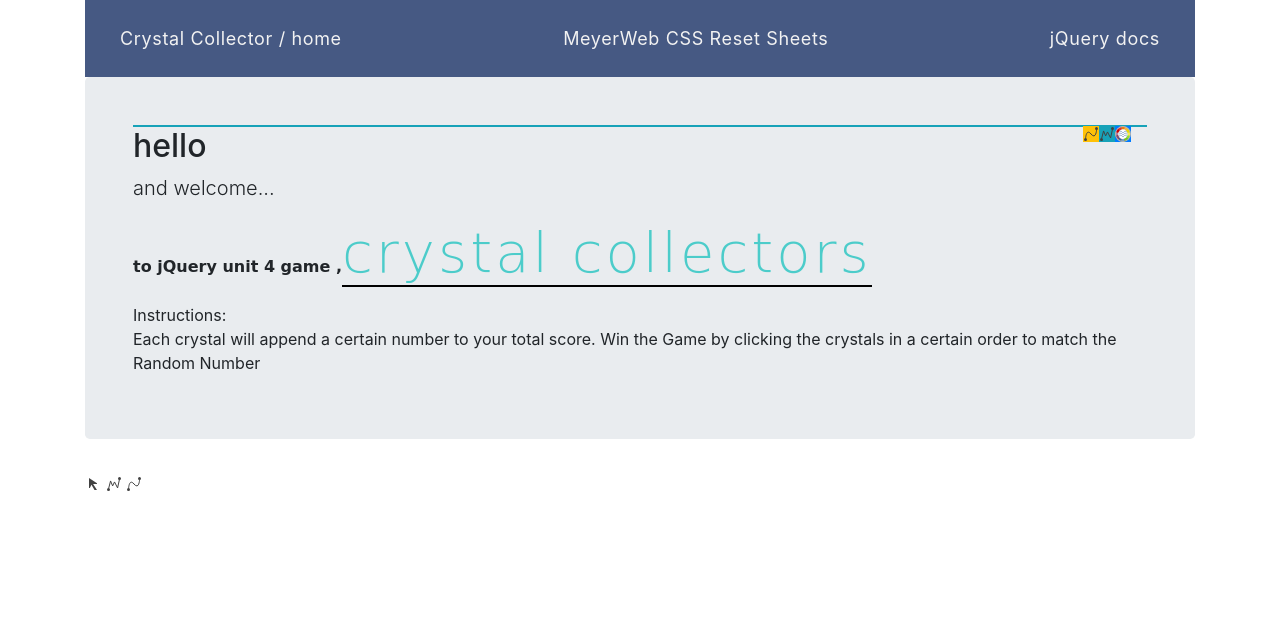
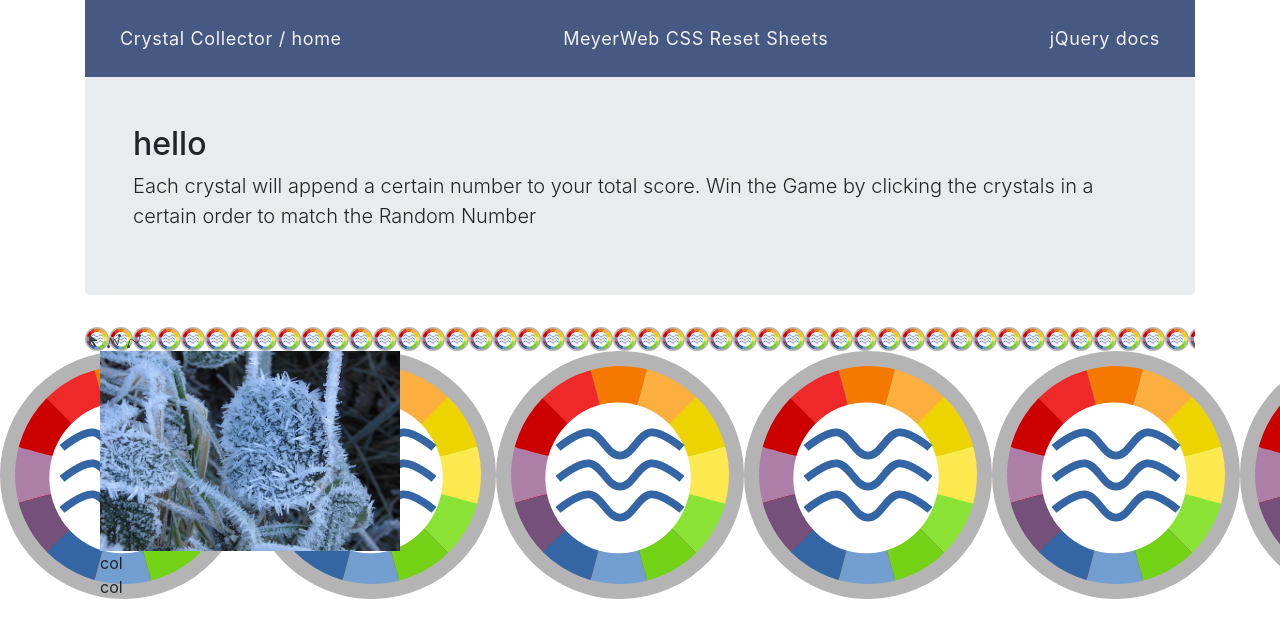
Before and after one commit to HCdev134/unit-4-game, a plain HTML site: page index.html in a window 1280 px wide. Drawn offline with nearby package versions, Linux system fonts and the light colour scheme; files whose address does not match are found by name.

Commit message:
simple changes

```diff
--- a/assets/javascript/game103.js
+++ b/assets/javascript/game103.js
@@ -1,6 +1,16 @@
 /*---Global Variables Should go here--
 ------------------------------------*/
 
+
+var crystalNums = [];
+var ice_crystal_val = Math.random(2);
+
+var ice_crystal_ele = document.getElementById("ice-crystal");
+
+ice_crystal_ele.addEventListener("click", iceCrystalTest)
+function iceCrystalTest(){
+console.log("ice crystal value:", ice_crystal_val)
+}
 //Setting our Crystal Object / nested object w/ values to call at particular time
 
 var crystalValues = {
--- a/index.html
+++ b/index.html
@@ -1,5 +1,6 @@
 <!DOCTYPE html>
 <html>
+
 <head>
     <meta charset="utf-8" />
     <meta http-equiv="X-UA-Compatible" content="IE=edge">
@@ -14,12 +15,13 @@
 
     <link rel="stylesheet" type="text/css" media="screen" href="assets/css/style.css" />
     <style>
-        .red-tooltip + .tooltip > .tooltip-inner {
+        .red-tooltip+.tooltip>.tooltip-inner {
             background-color: #f00;
         }
     </style>
 
 </head>
+
 <body>
     <!--introducing the game and providing some simple markup to start layout -->
     <div class="container">
@@ -35,30 +37,22 @@
                 <div class="jumbotron w-100 p-5">
                     <!--nested jumbotron for images-->
                     <!--border class with heightless container is on purpose, to give a line there, instead of adding extra elements  -->
-                    <div class="container border border-info">
-                        <img class="float-right img red-tooltip bg-primary" src="assets/images/gimp-color-water.svg" data-toggle="tooltip" " data-placement="left" title="Crystal" >
-                        <img class="float-right img bg-info" src="assets/images/gimp-curve-free.svg" data-toggle="tooltip" data-placement="top" title="Crystal" >
-                        <img class="float-right img bg-warning" src="assets/images/gimp-curve-smooth.svg"  data-toggle="tooltip" data-placement="right" title="Crystal" >
-                </div>
+
                     <h2>hello</h2>
-                    <p class="lead">and welcome...</p>
-                    <p class="greet">to jQuery unit 4 game ,<span class="display-4 game-name" >crystal collectors</span></p>
-                    <div id="instructions-container" class="container">
-                            <div class="row">
-                                <div class="col-xs-12">
-                                    Instructions:
 
-                             <blockquote> Each crystal will append a certain number to your total score.  Win the Game by clicking the crystals in a certain order to match the Random Number </blockquote>
-                                </div>
-                            </div>
-                        </div>
+                    <p class="lead">Each crystal will append a certain number to your total score.
+                        Win the Game by clicking
+                        the crystals in a certain order
+                        to match the Random Number
+                    </p>
                 </div>
             </div>
         </div>
     </div>
 
 
-    <div id="math-output" class="container bg-dark text-light" onclick="randomNumber()" >
+
+    <div id="math-output" class="container bg-dark text-light" onclick="randomNumber()">
 
     </div>
 
@@ -78,13 +72,26 @@
     <div id="game-img-container" class="container">
         <div class="crystal-container">
 
-    <img src="assets/images/gimp-cursor.svg" title="Crystal" data-placement="right" alt="broken image" >
+            <img src="assets/images/gimp-cursor.svg" title="Crystal" data-placement="right" alt="broken image">
             <img src="assets/images/gimp-curve-free.svg" title="Crystal" data-placement="right" alt="broken image">
             <img src="assets/images/gimp-curve-smooth.svg" title="Crystal" data-placement="right" alt="broken image">
 
         </div>
     </div>
 
+    <div class="crystal-container">
+        <div class="container">
+            <div class="col-s-12 col-md-4">
+                <img src="assets/images/ice-crystal.jpg" alt="" id="ice-crystal" width="300" height="200">
+            </div>
+            <div class="col-s-12 col-md-4">
+                col
+            </div>
+            <div class="col-s-12 col-md-4">
+                col
+            </div>
+        </div>
+    </div>
 
     <!-- Added link to the jQuery Library
 IMPORTANT: GOES BEFORE SCRIPT TAG -->
@@ -96,4 +103,5 @@ IMPORTANT: GOES BEFORE SCRIPT TAG -->
 
 
 </body>
+
 </html>
```
Lines whose indentation alone changed are shown as unchanged.
